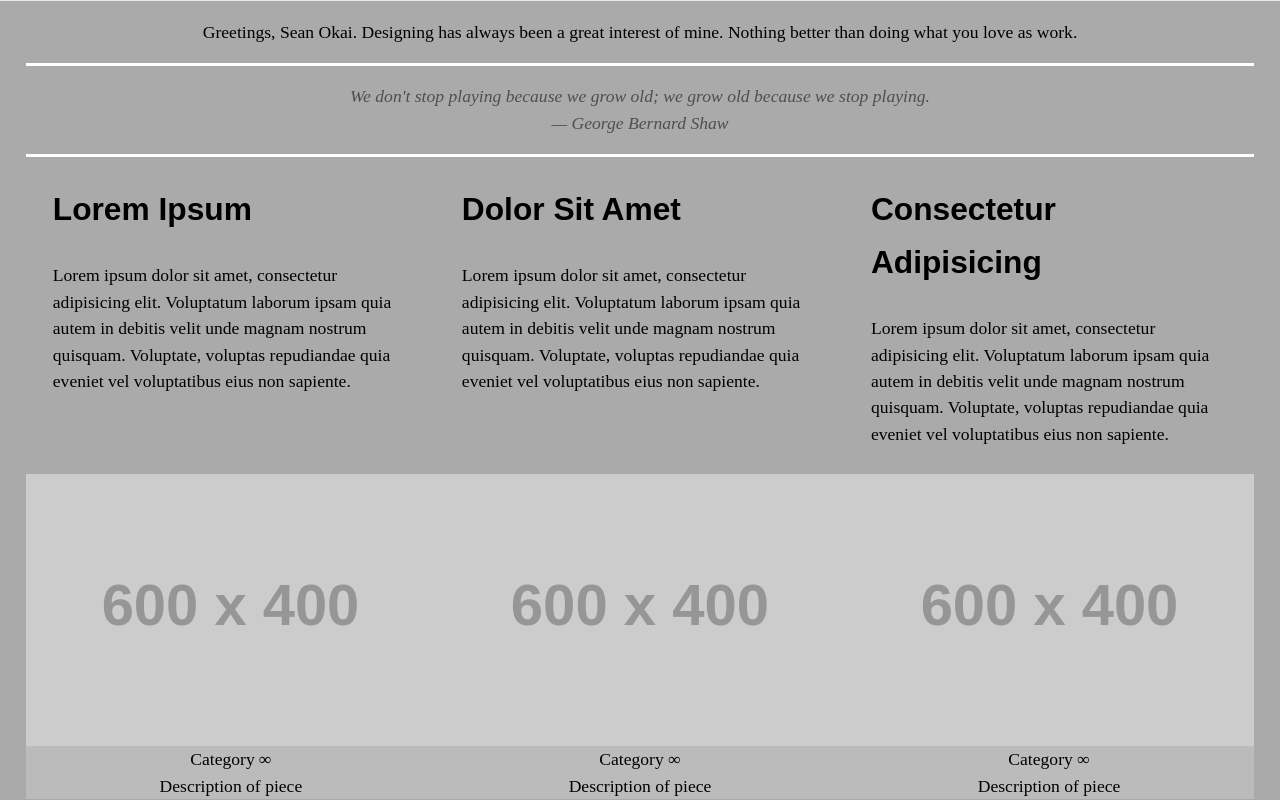
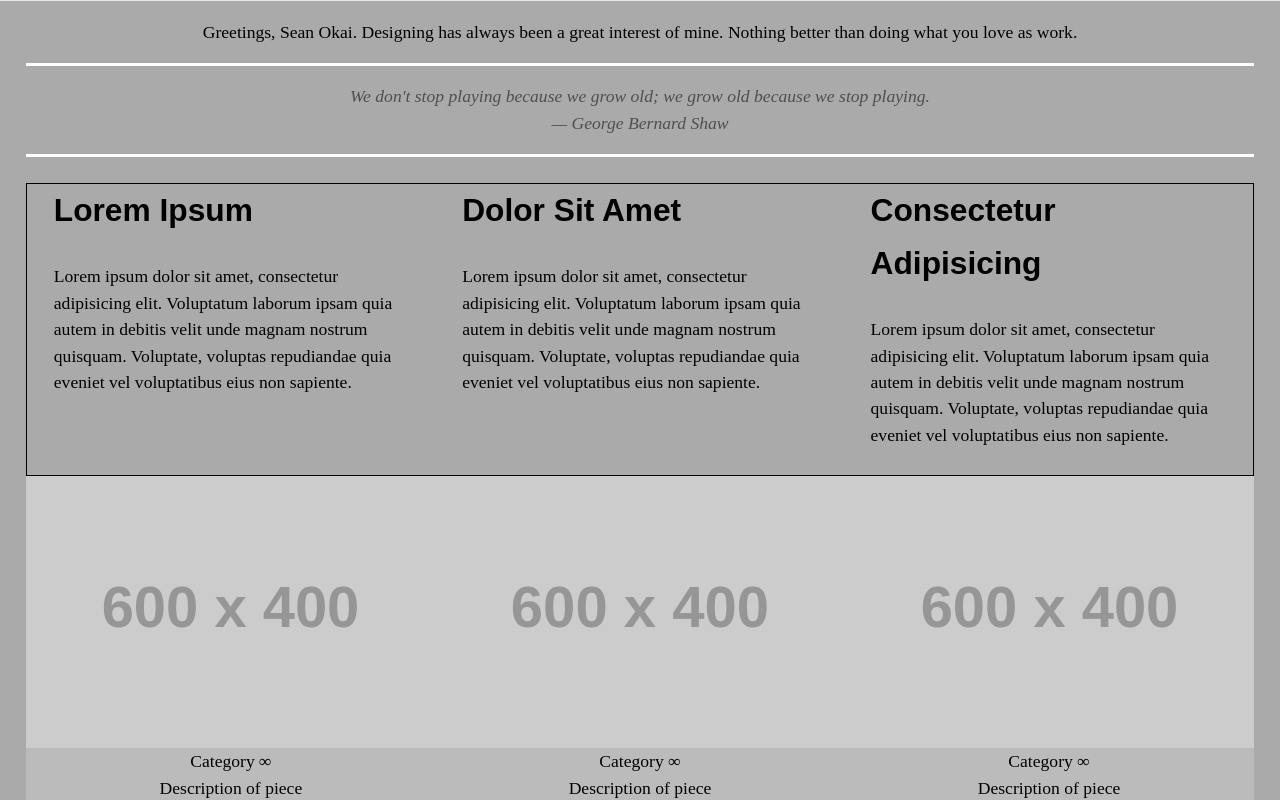
Before and after one commit to seanokai/portfolio, a PHP site: page / in a window 1280 px wide. Shown: the part 419-1219 px from the top of the page. Run offline with PHP 8.4, Linux system fonts and the light colour scheme; grey boxes labelled with a size stand in for pictures from a placeholder-image service; some libraries are stand-ins or nearby versions.

Commit message:
fixed borders of grids

```diff
--- a/css/main.css
+++ b/css/main.css
@@ -34,13 +34,18 @@ figure {
 }
 
 .grid {
-	border: 1px solid red;
+	border: 1px solid;
 	overflow: hidden;
 }
 
 .unit {
 	float: left;
 	width: 33.333%;
+}
+
+.gutter {
+	padding-left: 1em;
+	padding-right: 1em;
 }
 
 @media only screen and (min-width: 35em) {
--- a/index.html
+++ b/index.html
@@ -44,7 +44,7 @@
 		</blockquote>
 
 
-		<div>
+		<div class="grid">
 
 			<div class="unit gutter">
 				<h1>Lorem Ipsum</h1>
```
Lines whose indentation alone changed are shown as unchanged.
